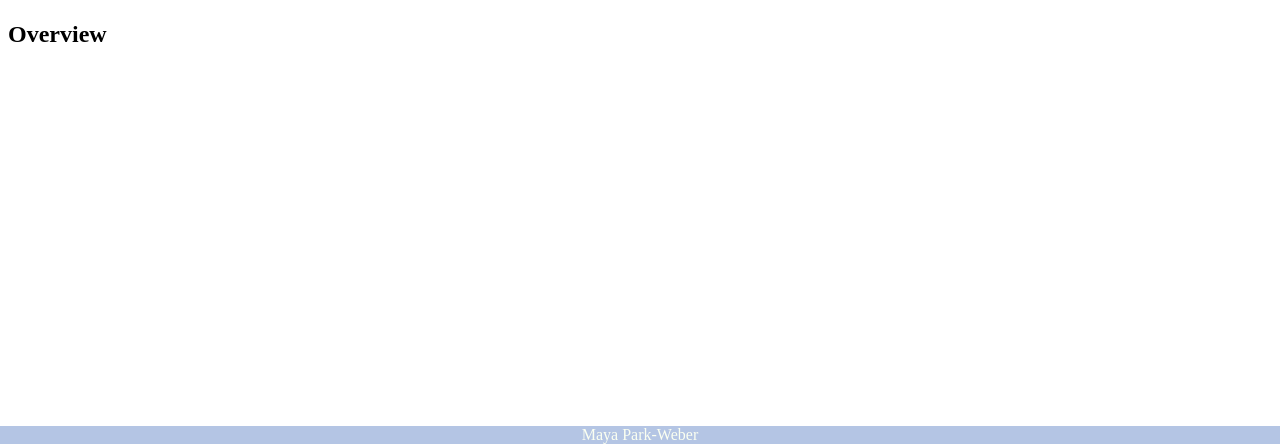
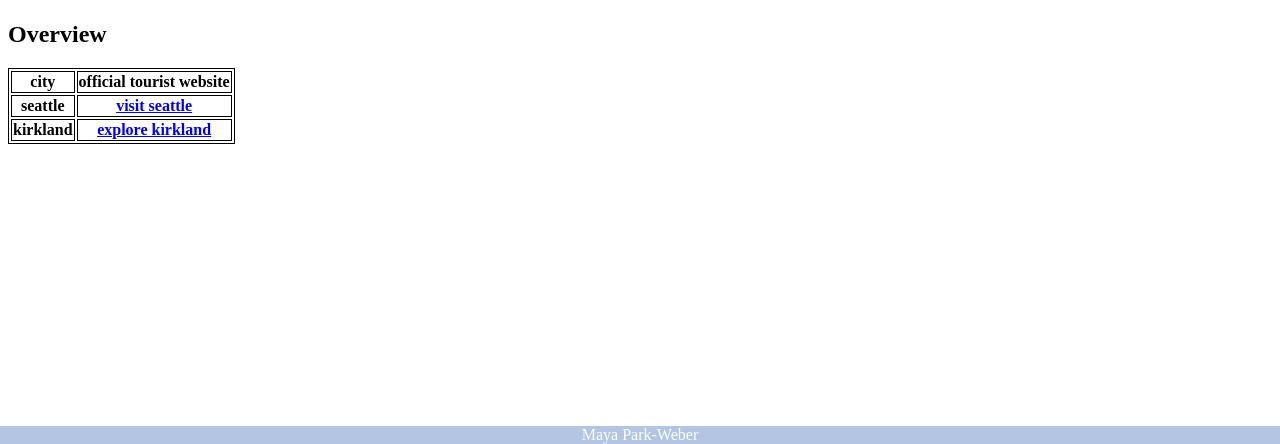
Before and after one commit to CocoRat/cocorat.github.io, a plain HTML site: page ma-groupproject/index.html in a window 1280 px wide. Shown: the part 356-800 px from the top of the page. Drawn offline with Linux system fonts and the light colour scheme.

Commit message:
added table style

```diff
--- a/ma-groupproject/css/style.css
+++ b/ma-groupproject/css/style.css
@@ -18,6 +18,14 @@
     grid-row: 1;
 }
 
+/*appearance*/
+table,
+th,
+td {
+    border: 1px solid black;
+}
+
+/*nav menu style*/
 .nav {
     list-style-type: none;
     margin: 0;
--- a/ma-groupproject/index.html
+++ b/ma-groupproject/index.html
@@ -6,6 +6,9 @@
     <meta name="viewport" content="width=device-width, initial-scale=1.0">
     <title>Home</title>
     <link rel="stylesheet" href="css/style.css">
+    <style>
+
+    </style>
 </head>
 
 <body>
@@ -24,6 +27,21 @@
             <h1>Welcome to Seattle!</h1>
             <img src="images/Seattle_Center_as_night_falls.jpg" alt="seattle center as night falls" style="width: 50%;">
             <h2>Overview</h2>
+            <table>
+                <tr>
+                    <th>city</th>
+                    <th>official tourist website</th>
+                </tr>
+                <tr>
+                    <th>seattle</th>
+                    <th><a href="https://www.visitseattle.org.com/" target="_blank">visit seattle</a></th>
+
+                </tr>
+                <tr>
+                    <th>kirkland</th>
+                    <th><a href="https://www.explorekirkland.com/" target="_blank">explore kirkland</a></th>
+                </tr>
+            </table>
         </div>
     </div>
     <div class="footer">Maya Park-Weber</div>
```
